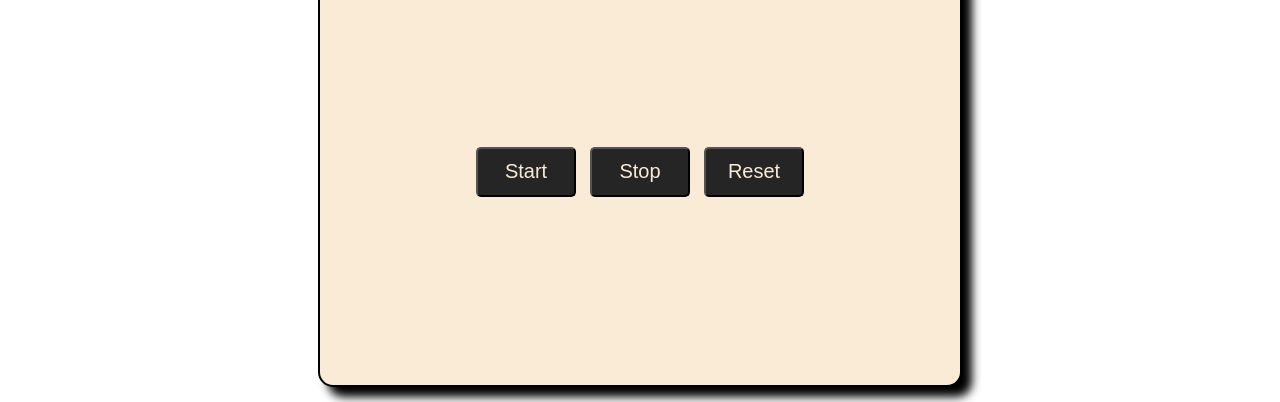
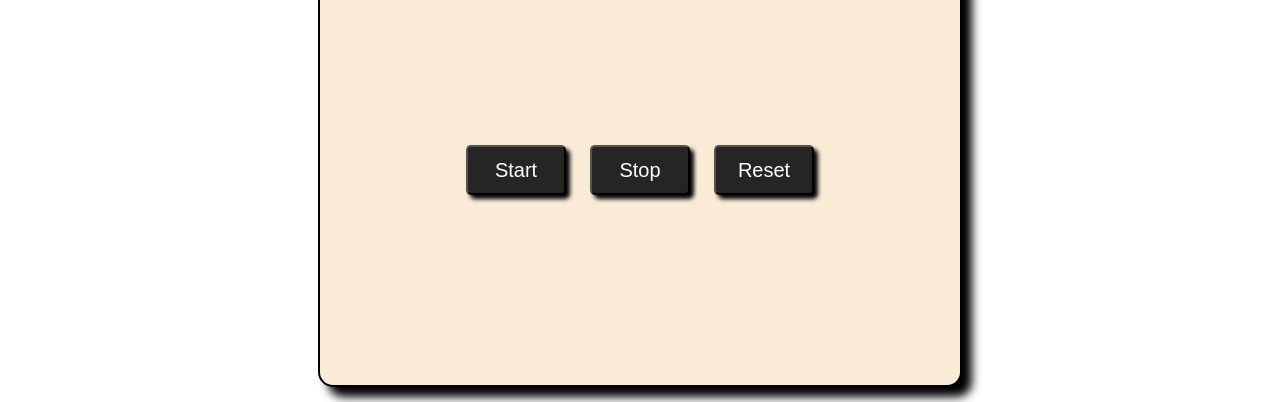
Before and after one commit to SKumr20/retro-watch, a plain HTML site: page index.html in a window 1280 px wide. Shown: the part 406-808 px from the top of the page. Drawn offline with Linux system fonts and the light colour scheme; a web font is replaced by a local one.

Commit message:
Add Button styles

```diff
--- a/style.css
+++ b/style.css
@@ -57,18 +57,20 @@ h1 {
 
 #controls button {
     font-size: 20px;
-    color: antiquewhite;
+    color: rgb(255, 255, 255);
     background-color: rgb(37, 37, 37);
     padding: 10px;
     border-radius: 5px;
     transition: 0.2s ease;
     height: 50px;
     width: 100px;
-    margin: 5px;
+    margin: 10px;
     cursor: pointer;
+    box-shadow: 4px 4px 4px black;
 }
 
 #controls button:hover{
     opacity: 0.8;
-    scale: 0.9;
+    scale: 1.1;
+    box-shadow: 8px 8px 15px rgba(0, 0, 0, 0.541);
 }
```
